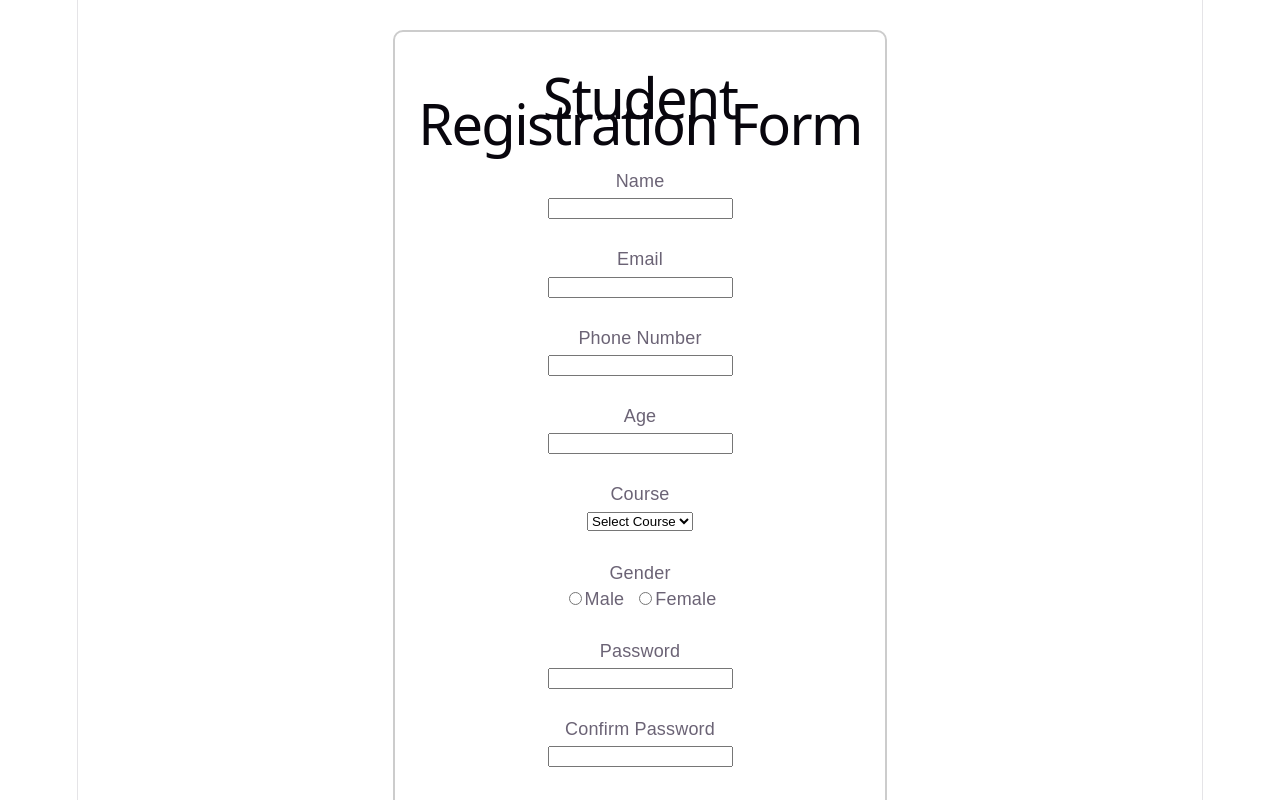
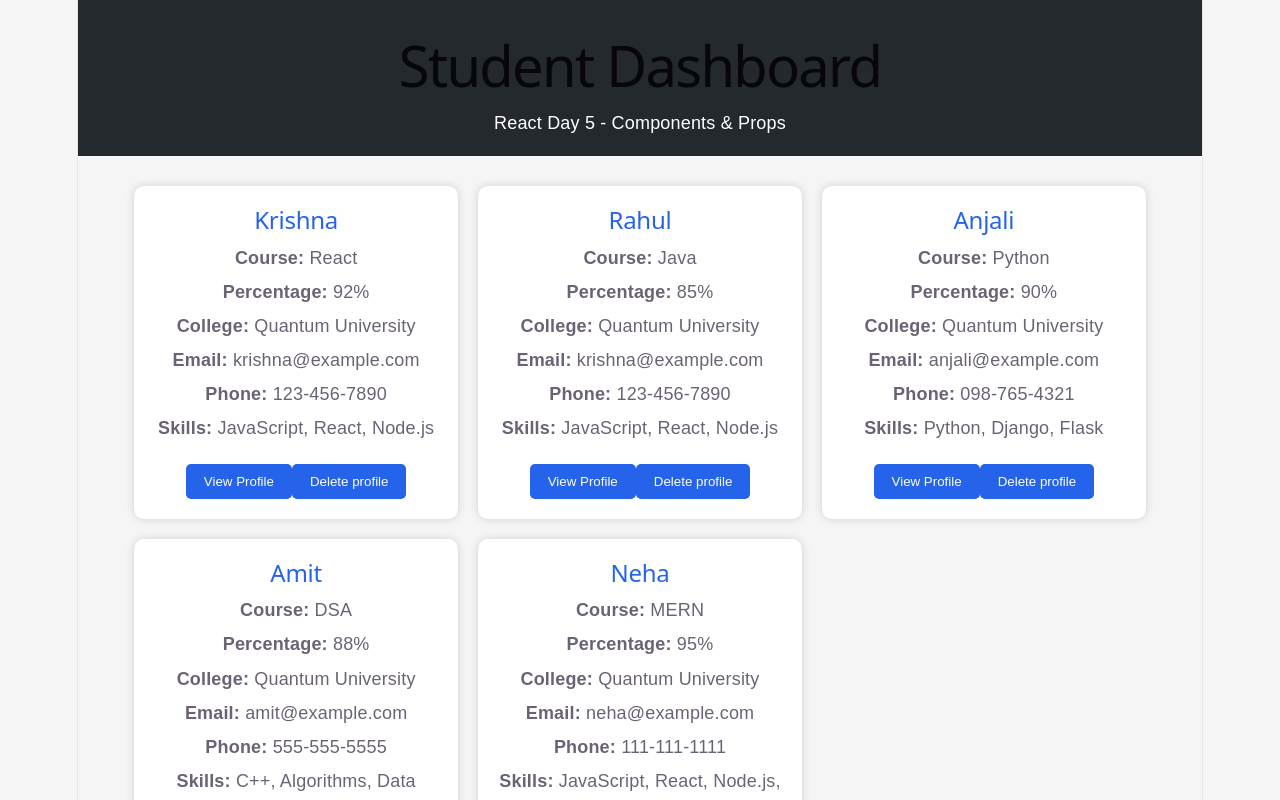
Before and after one commit to developerkrish121/react-learning-journey, a React (Vite) app in the folder react-learning/: page / in a window 1280 px wide. Shown: the top 800 px of the page. Built offline with nearby package versions, Linux system fonts and the light colour scheme.

Commit message:
Day 5: Components, Props, Parent-Child Communication and Student Dashboard

```diff
--- a/react-learning/src/App.css
+++ b/react-learning/src/App.css
@@ -1,25 +1,92 @@
-.profile-card {
-  width: 350px;
-  margin: 20px auto;
+* {
+  margin: 0;
+  padding: 0;
+  box-sizing: border-box;
+  font-family: Arial;
+}
+
+body {
+  background: #f5f5f5;
+}
+
+.header {
+  background: #24292e;
+  color: white;
   padding: 20px;
-  border-radius: 15px;
-  background-color: #1e293b;
-  box-shadow: 0 4px 10px rgba(0,0,0,0.3);
   text-align: center;
 }
 
-.profile-card h1 {
+.container {
+  width: 90%;
+  margin: 30px auto;
+
+  display: grid;
+
+  grid-template-columns: repeat(auto-fit, minmax(250px, 1fr));
+
+  gap: 20px;
+}
+
+.card {
+  background: white;
+
+  padding: 20px;
+
+  border-radius: 10px;
+
+  box-shadow: 0px 0px 10px rgba(0, 0, 0, 0.15);
+
+  transition: 0.3s;
+}
+
+.card:hover {
+  transform: translateY(-5px);
+}
+
+.card h2 {
+  color: #2563eb;
+
   margin-bottom: 10px;
 }
 
-.profile-card p {
-  margin: 5px 0;
+.card p {
+  margin: 8px 0;
 }
 
-.btn {
-  margin-top: 10px;
-  padding: 10px 20px;
+button {
+  margin-top: 15px;
+
+  padding: 10px 18px;
+
   border: none;
-  border-radius: 8px;
+
+  border-radius: 5px;
+
+  background: #2563eb;
+
+  color: white;
+
   cursor: pointer;
 }
+
+button:hover {
+  background: #1d4ed8;
+}
+
+.footer {
+  margin-top: 30px;
+
+  padding: 20px;
+
+  background: #24292e;
+
+  color: white;
+
+  text-align: center;
+}
+
+.button-group {
+  display: flex;
+  gap: 10px;
+  margin-top: 15px;
+}
--- a/react-learning/src/App.jsx
+++ b/react-learning/src/App.jsx
@@ -1,294 +1,88 @@
-import { useState } from "react";
+import "./App.css";
+
+import Header from "./components/Header";
+import Footer from "./components/Footer";
+import StudentCard from "./components/StudentCard";
 
 function App() {
-  // ----------------------------
-  // Form State
-  // ----------------------------
-  const initialForm = {
-    name: "",
-    email: "",
-    phone: "",
-    age: "",
-    course: "",
-    gender: "",
-    password: "",
-    confirmPassword: "",
-    terms: false,
+  const students = [
+    {
+      id: 1,
+      name: "Krishna",
+      course: "React",
+      percentage: 92,
+      college: "Quantum University",
+      email: "krishna@example.com",
+      phone: "123-456-7890",
+      skills: "JavaScript, React, Node.js"
+    },
+    {
+      id: 2,
+      name: "Rahul",
+      course: "Java",
+      percentage: 85,
+      college: "Quantum University",
+      email: "krishna@example.com",
+      phone: "123-456-7890",
+      skills: "JavaScript, React, Node.js"
+    },
+    {
+      id: 3,
+      name: "Anjali",
+      course: "Python",
+      percentage: 90,
+      college: "Quantum University",
+      email: "anjali@example.com",
+      phone: "098-765-4321",
+      skills: "Python, Django, Flask"
+    },
+    {
+      id: 4,
+      name: "Amit",
+      course: "DSA",
+      percentage: 88,
+      college: "Quantum University",
+      email: "amit@example.com",
+      phone: "555-555-5555",
+      skills: "C++, Algorithms, Data Structures"
+    },
+    {
+      id: 5,
+      name: "Neha",
+      course: "MERN",
+      percentage: 95,
+      college: "Quantum University",
+      email: "neha@example.com",
+      phone: "111-111-1111",
+      skills: "JavaScript, React, Node.js, MongoDB"
+    },
+  ];
+
+  const viewProfile = (studentName) => {
+    alert(`Viewing Profile of ${studentName}`);
   };
 
-  const [formData, setFormData] = useState(initialForm);
-  const [submittedData, setSubmittedData] = useState(null);
-
-  // ----------------------------
-  // Handle Input Change
-  // ----------------------------
-  const handleChange = (e) => {
-    const { name, value, type, checked } = e.target;
-
-    setFormData({
-      ...formData,
-      [name]: type === "checkbox" ? checked : value,
-    });
-  };
-
-  // ----------------------------
-  // Clear Form
-  // ----------------------------
-  const clearForm = () => {
-    setFormData(initialForm);
-  };
-
-  // ----------------------------
-  // Handle Submit
-  // ----------------------------
-  const handleSubmit = (e) => {
-    e.preventDefault();
-
-    // Empty Field Validation
-    if (
-      formData.name === "" ||
-      formData.email === "" ||
-      formData.phone === "" ||
-      formData.age === "" ||
-      formData.course === "" ||
-      formData.gender === "" ||
-      formData.password === "" ||
-      formData.confirmPassword === ""
-    ) {
-      alert("Please fill all fields.");
-      return;
-    }
-
-    // Age Validation
-    if (Number(formData.age) < 18) {
-      alert("Age must be at least 18.");
-      return;
-    }
-
-    // Password Validation
-    if (formData.password !== formData.confirmPassword) {
-      alert("Passwords do not match.");
-      return;
-    }
-
-    // Terms Validation
-    if (!formData.terms) {
-      alert("Please accept Terms & Conditions.");
-      return;
-    }
-
-    // Store Submitted Data
-    setSubmittedData(formData);
-
-    alert("Registration Successful!");
-
-    // Reset Form
-    setFormData(initialForm);
-  };
+  const deleteProfile = (studentNmae) => {
+    alert(`Deleting profile of ${studentNmae}`);
+  }
 
   return (
-    <div
-      style={{
-        width: "450px",
-        margin: "30px auto",
-        padding: "20px",
-        border: "2px solid #ccc",
-        borderRadius: "10px",
-        fontFamily: "Arial",
-      }}
-    >
-      <h1 style={{ textAlign: "center" }}>
-        Student Registration Form
-      </h1>
+    <>
+      <Header />
 
-      <form onSubmit={handleSubmit}>
-        {/* Name */}
-        <label>Name</label>
-        <br />
-        <input
-          type="text"
-          name="name"
-          value={formData.name}
-          onChange={handleChange}
-        />
+      <div className="container">
+        {students.map((student) => (
+          <StudentCard
+            key={student.id}
+            student={student}
+            onViewProfile={viewProfile}
+            onDeleteProfile={deleteProfile}
+          />
+        ))}
+      </div>
 
-        <br />
-        <br />
-
-        {/* Email */}
-        <label>Email</label>
-        <br />
-        <input
-          type="email"
-          name="email"
-          value={formData.email}
-          onChange={handleChange}
-        />
-
-        <br />
-        <br />
-
-        {/* Phone */}
-        <label>Phone Number</label>
-        <br />
-        <input
-          type="tel"
-          name="phone"
-          value={formData.phone}
-          onChange={handleChange}
-        />
-
-        <br />
-        <br />
-
-        {/* Age */}
-        <label>Age</label>
-        <br />
-        <input
-          type="number"
-          name="age"
-          value={formData.age}
-          onChange={handleChange}
-        />
-
-        <br />
-        <br />
-
-        {/* Course */}
-        <label>Course</label>
-        <br />
-        <select
-          name="course"
-          value={formData.course}
-          onChange={handleChange}
-        >
-          <option value="">Select Course</option>
-          <option value="React">React</option>
-          <option value="Java">Java</option>
-          <option value="Python">Python</option>
-          <option value="MERN Stack">MERN Stack</option>
-        </select>
-
-        <br />
-        <br />
-
-        {/* Gender */}
-        <label>Gender</label>
-        <br />
-
-        <input
-          type="radio"
-          name="gender"
-          value="Male"
-          checked={formData.gender === "Male"}
-          onChange={handleChange}
-        />
-        Male
-
-        <input
-          type="radio"
-          name="gender"
-          value="Female"
-          checked={formData.gender === "Female"}
-          onChange={handleChange}
-          style={{ marginLeft: "15px" }}
-        />
-        Female
-
-        <br />
-        <br />
-
-        {/* Password */}
-        <label>Password</label>
-        <br />
-        <input
-          type="password"
-          name="password"
-          value={formData.password}
-          onChange={handleChange}
-        />
-
-        <br />
-        <br />
-
-        {/* Confirm Password */}
-        <label>Confirm Password</label>
-        <br />
-        <input
-          type="password"
-          name="confirmPassword"
-          value={formData.confirmPassword}
-          onChange={handleChange}
-        />
-
-        <br />
-        <br />
-
-        {/* Terms */}
-        <input
-          type="checkbox"
-          name="terms"
-          checked={formData.terms}
-          onChange={handleChange}
-        />
-
-        <label style={{ marginLeft: "5px" }}>
-          I accept Terms & Conditions
-        </label>
-
-        <br />
-        <br />
-
-        {/* Buttons */}
-        <button
-          type="submit"
-          disabled={!formData.terms}
-        >
-          Register
-        </button>
-
-        <button
-          type="button"
-          onClick={clearForm}
-          style={{ marginLeft: "10px" }}
-        >
-          Clear Form
-        </button>
-      </form>
-
-      <hr />
-
-      {/* Submitted Data */}
-      {submittedData && (
-        <>
-          <h2>Submitted Details</h2>
-
-          <p>
-            <strong>Name:</strong> {submittedData.name}
-          </p>
-
-          <p>
-            <strong>Email:</strong> {submittedData.email}
-          </p>
-
-          <p>
-            <strong>Phone:</strong> {submittedData.phone}
-          </p>
-
-          <p>
-            <strong>Age:</strong> {submittedData.age}
-          </p>
-
-          <p>
-            <strong>Course:</strong> {submittedData.course}
-          </p>
-
-          <p>
-            <strong>Gender:</strong> {submittedData.gender}
-          </p>
-        </>
-      )}
-    </div>
+      <Footer />
+    </>
   );
 }
 
--- /dev/null
+++ b/react-learning/src/components/Header.jsx
@@ -0,0 +1,10 @@
+function Header() {
+  return (
+    <header className="header">
+      <h1> Student Dashboard</h1>
+      <p>React Day 5 - Components & Props</p>
+    </header>
+  );
+}
+
+export default Header;
--- /dev/null
+++ b/react-learning/src/components/footer.jsx
@@ -0,0 +1,9 @@
+function Footer() {
+  return (
+    <footer className="footer">
+      <h3>Made by Krishna </h3>
+    </footer>
+  );
+}
+
+export default Footer;
--- /dev/null
+++ b/react-learning/src/components/studentCard.jsx
@@ -0,0 +1,45 @@
+function StudentCard({ student, onViewProfile, onDeleteProfile }) {
+  return (
+    <div className="card">
+      <h2>{student.name}</h2>
+
+      <p>
+        <strong>Course:</strong> {student.course}
+      </p>
+
+      <p>
+        <strong>Percentage:</strong> {student.percentage}%
+      </p>
+
+      <p>
+        <strong>College:</strong> {student.college}
+      </p>
+
+       <p>
+        <strong>Email:</strong> {student.email}
+      </p>
+
+       <p>
+        <strong>Phone:</strong> {student.phone}
+      </p>
+
+       <p>
+        <strong>Skills:</strong> {student.skills}
+      </p>
+
+      <button
+        onClick={() => onViewProfile(student.name)}
+      >
+        View Profile
+      </button>
+
+      <button
+        onClick={() => onDeleteProfile(student.name)}
+      >
+        Delete profile
+      </button>
+    </div>
+  );
+}
+
+export default StudentCard;
```
